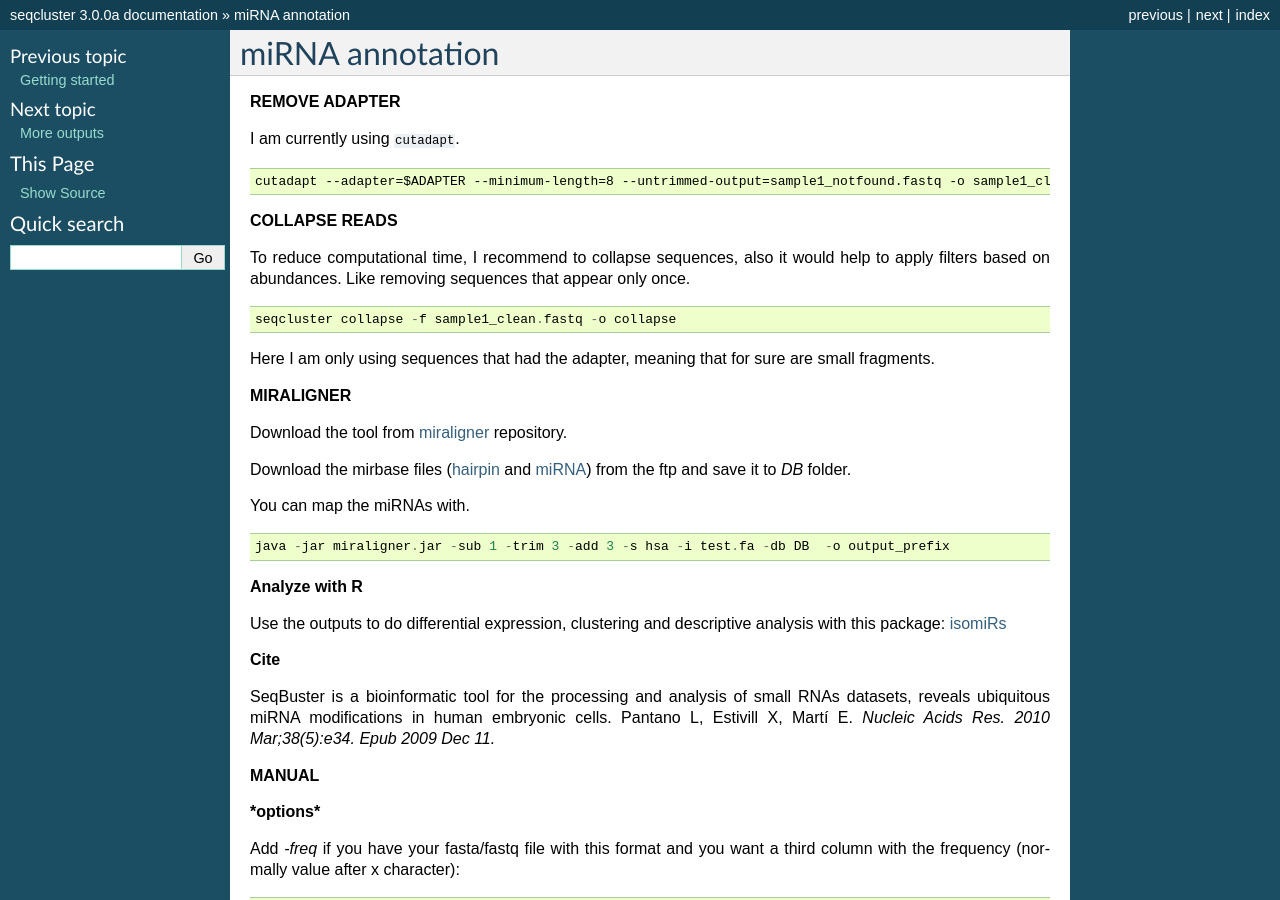
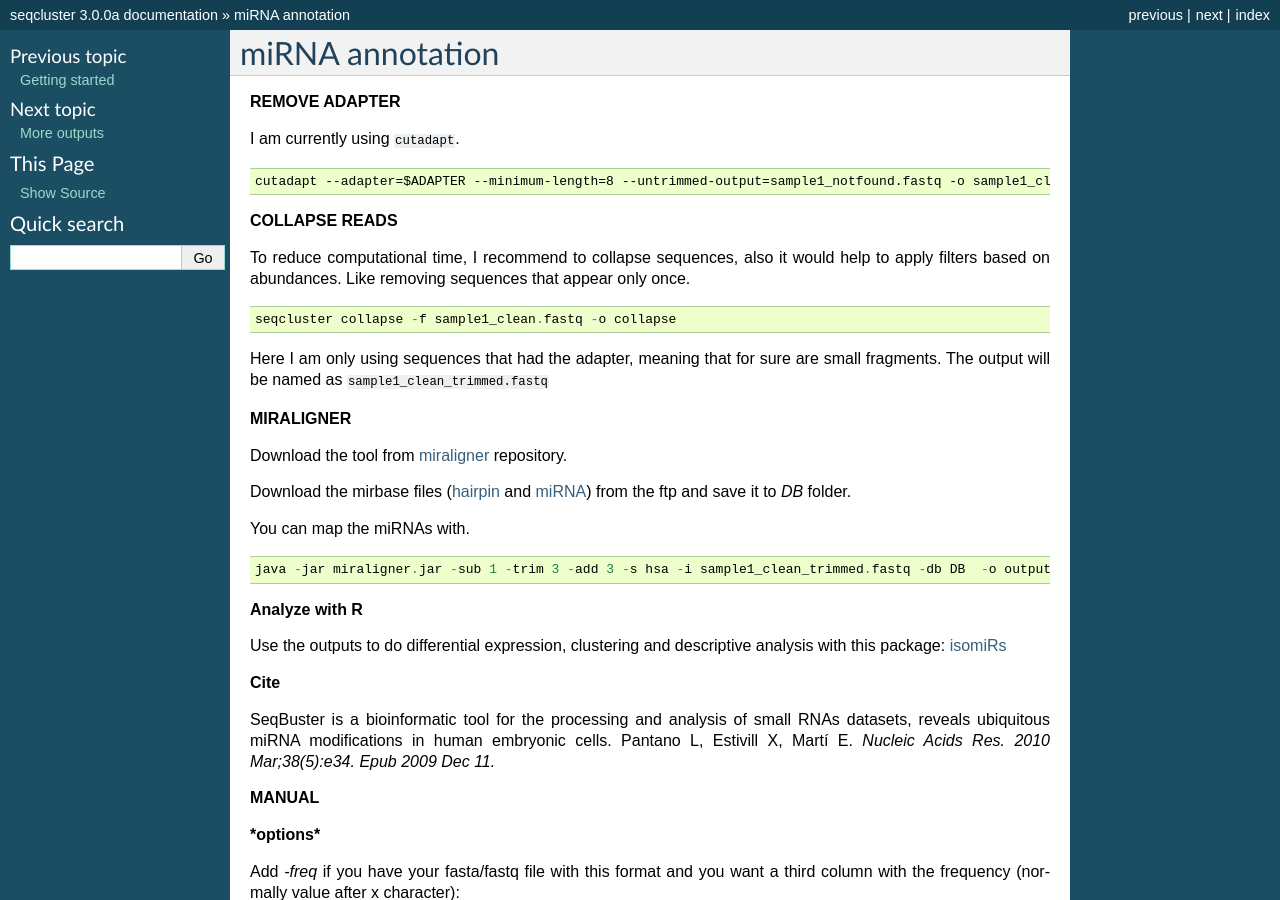
Before and after one commit to lpantano/seqcluster, a Sphinx documentation site: the page built from doc/source/mirna_annotation.rst, in a window 1280 px wide and 900 px high. Built offline with Sphinx 7.4.7, drawn with Linux system fonts in a browser that asks for light colours.

Commit message:
Update mirna_annotation.rst

```diff
--- a/doc/source/mirna_annotation.rst
+++ b/doc/source/mirna_annotation.rst
@@ -23,7 +23,7 @@ Like removing sequences that appear only once.
 
    seqcluster collapse -f sample1_clean.fastq -o collapse
 
-Here I am only using sequences that had the adapter, meaning that for sure are small fragments.
+Here I am only using sequences that had the adapter, meaning that for sure are small fragments. The output will be named as ``sample1_clean_trimmed.fastq``
 
 **MIRALIGNER**
 
@@ -40,7 +40,7 @@ You can map the miRNAs with.
 
 ::
 
-     java -jar miraligner.jar -sub 1 -trim 3 -add 3 -s hsa -i test.fa -db DB  -o output_prefix
+     java -jar miraligner.jar -sub 1 -trim 3 -add 3 -s hsa -i sample1_clean_trimmed.fastq -db DB  -o output_prefix
 
 **Analyze with R**
 
```
